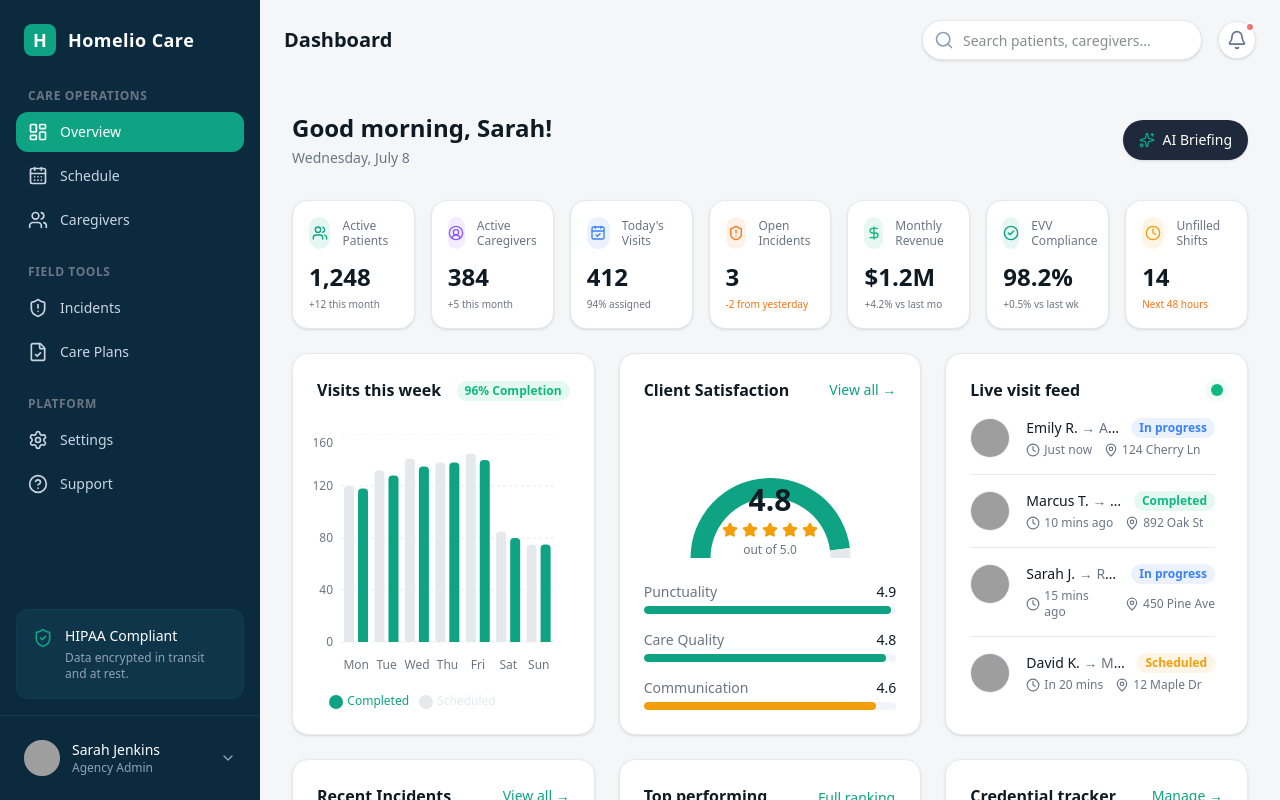
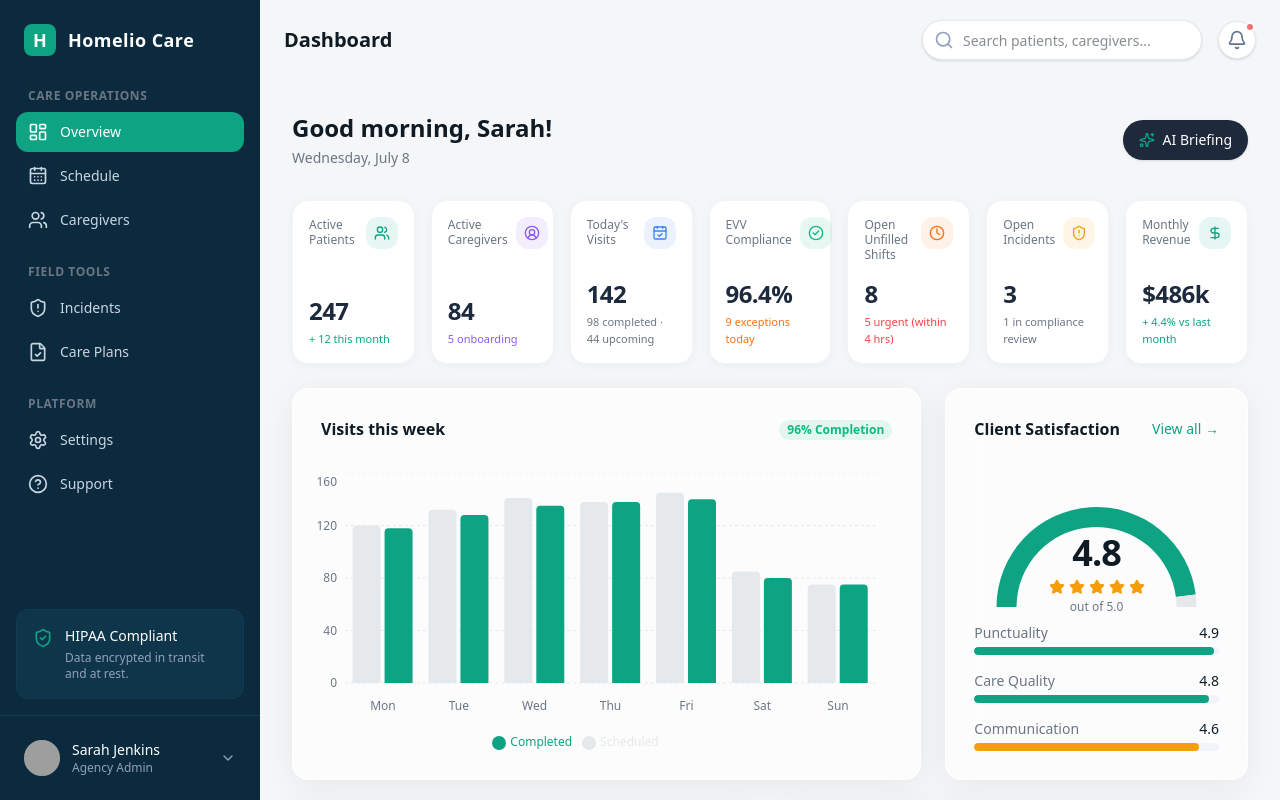
Before and after one commit to anilbuffer/homeliocare, a Next.js app: page /dashboard in a window 1280 px wide. Built offline with nearby package versions, Linux system fonts and the light colour scheme; grey boxes are pictures that could not be loaded.

Commit message:
feat: implement comprehensive dashboard layout with modular widgets and reusable UI components

```diff
--- a/src/app/dashboard/page.tsx
+++ b/src/app/dashboard/page.tsx
@@ -42,7 +42,7 @@ export default function DashboardPage() {
   }).format(new Date());
 
   return (
-    <div className="max-w-7xl mx-auto space-y-6">
+    <div className="w-full mx-auto space-y-6">
       {/* Greeting Header */}
       <div className="flex flex-col sm:flex-row sm:items-center justify-between gap-4 mb-8">
         <div>
@@ -61,37 +61,45 @@ export default function DashboardPage() {
           <KpiStrip />
         </motion.div>
 
-        {/* Row 2 */}
+        {/* Row 2: 2/3 and 1/3 */}
         <motion.div variants={item} className="grid grid-cols-1 lg:grid-cols-3 gap-6">
-          <VisitsChart />
-          <ClientSatisfaction />
-          <LiveVisitFeed />
+          <div className="lg:col-span-2">
+            <VisitsChart />
+          </div>
+          <div className="lg:col-span-1">
+            <ClientSatisfaction />
+          </div>
         </motion.div>
 
-        {/* Row 3 */}
+        {/* Row 3: 1/2 and 1/2 */}
+        <motion.div variants={item} className="grid grid-cols-1 lg:grid-cols-2 gap-6">
+          <EvvCompliance />
+          <WastedHours />
+        </motion.div>
+
+        {/* Row 4: 1/3, 1/3, 1/3 */}
+        <motion.div variants={item} className="grid grid-cols-1 lg:grid-cols-3 gap-6">
+          <FinancialHealth />
+          <AuthUtilization />
+          <CaregiverOvertime />
+        </motion.div>
+
+        {/* Row 5: 1/3, 1/3, 1/3 */}
         <motion.div variants={item} className="grid grid-cols-1 lg:grid-cols-3 gap-6">
           <RecentIncidents />
           <TopCaregivers />
           <CredentialTracker />
         </motion.div>
 
-        {/* Row 4 */}
+        {/* Row 6 & 7: Left 2/3 (At a glance + Insights), Right 1/3 (Live Feed) */}
         <motion.div variants={item} className="grid grid-cols-1 lg:grid-cols-3 gap-6">
-          <FinancialHealth />
-          <AuthUtilization />
-          <CaregiverOvertime />
-        </motion.div>
-
-        {/* Row 5 */}
-        <motion.div variants={item} className="grid grid-cols-1 lg:grid-cols-3 gap-6">
-          <EvvCompliance />
-          <WastedHours />
-          <AiInsights />
-        </motion.div>
-
-        {/* Row 6 */}
-        <motion.div variants={item}>
-          <BottomGlance />
+          <div className="lg:col-span-2 flex flex-col gap-6">
+            <BottomGlance />
+            <AiInsights />
+          </div>
+          <div className="lg:col-span-1">
+            <LiveVisitFeed />
+          </div>
         </motion.div>
       </motion.div>
     </div>
--- a/src/components/dashboard/AiInsights.tsx
+++ b/src/components/dashboard/AiInsights.tsx
@@ -2,59 +2,63 @@
 
 import React from "react";
 import { Card, CardHeader } from "@/components/ui/Card";
-import { Sparkles, Users, ShieldAlert, TrendingUp } from "lucide-react";
+import { Sparkles, Users, ShieldAlert, TrendingUp, AlertCircle, FileText } from "lucide-react";
 
 export function AiInsights() {
   return (
-    <Card className="flex flex-col h-full bg-gradient-to-b from-white to-slate-50">
+    <Card className="flex flex-col h-full">
       <CardHeader
-        title={<div className="flex items-center gap-2"><Sparkles className="w-4 h-4 text-brand-teal" /> Sidekick Insights</div>}
-        action={<span className="text-brand-teal text-sm font-medium">Ask Sidekick →</span>}
+        title="All Insights"
+        action={
+          <button className="flex items-center gap-2 bg-[#e6f6f4] text-brand-teal px-3 py-1.5 rounded-full text-xs font-semibold hover:bg-brand-teal/20 transition-colors">
+            <Sparkles className="w-3 h-3" />
+            Sidekick
+          </button>
+        }
       />
 
-      <div className="flex-1 space-y-4">
-        {/* Staffing Insight */}
-        <div className="bg-white border border-border-subtle rounded-xl p-3 shadow-sm hover:shadow-md transition-shadow cursor-pointer">
-          <div className="flex gap-3">
-            <div className="w-8 h-8 rounded-lg bg-accent-blue/10 text-accent-blue flex items-center justify-center shrink-0">
-              <Users className="w-4 h-4" />
-            </div>
-            <div>
-              <div className="text-sm font-semibold mb-1">Staffing Shortfall Risk</div>
-              <div className="text-xs text-text-secondary leading-relaxed">
-                You have 14 unfilled shifts in the next 48 hours. Consider offering premium pay to available staff to cover the gap.
-              </div>
-            </div>
+      <div className="flex-1 flex flex-col gap-3 mt-4 overflow-y-auto pr-1 [&::-webkit-scrollbar]:w-1.5 [&::-webkit-scrollbar-track]:bg-transparent [&::-webkit-scrollbar-thumb]:bg-slate-200 hover:[&::-webkit-scrollbar-thumb]:bg-slate-300 [&::-webkit-scrollbar-thumb]:rounded-full">
+        {/* Staffing */}
+        <div className="flex gap-4 p-4 bg-white border border-slate-100 shadow-[0_2px_10px_rgba(0,0,0,0.04)] hover:shadow-[0_4px_20px_rgba(0,0,0,0.08)] rounded-2xl transition-all hover:-translate-y-0.5 cursor-pointer group shrink-0">
+          <div className="w-10 h-10 rounded-xl bg-brand-teal/10 text-brand-teal flex items-center justify-center shrink-0 border border-brand-teal/20 shadow-inner group-hover:scale-110 transition-transform">
+            <Users className="w-5 h-5" />
+          </div>
+          <div className="flex-1">
+            <div className="text-[13px] font-bold text-slate-800 mb-1 leading-tight">Staffing</div>
+            <div className="text-[11.5px] font-medium text-text-secondary leading-snug">3 caregivers needed in the Mission district by Thursday. Predicted demand from 4 new intakes.</div>
           </div>
         </div>
 
-        {/* Compliance Insight */}
-        <div className="bg-white border border-border-subtle rounded-xl p-3 shadow-sm hover:shadow-md transition-shadow cursor-pointer">
-          <div className="flex gap-3">
-            <div className="w-8 h-8 rounded-lg bg-accent-orange/10 text-accent-orange flex items-center justify-center shrink-0">
-              <ShieldAlert className="w-4 h-4" />
-            </div>
-            <div>
-              <div className="text-sm font-semibold mb-1">Authorization Alerts</div>
-              <div className="text-xs text-text-secondary leading-relaxed">
-                12 patients are exceeding 90% of their authorized hours. Review care plans to prevent unbillable visits.
-              </div>
-            </div>
+        {/* Compliance */}
+        <div className="flex gap-4 p-4 bg-white border border-slate-100 shadow-[0_2px_10px_rgba(0,0,0,0.04)] hover:shadow-[0_4px_20px_rgba(0,0,0,0.08)] rounded-2xl transition-all hover:-translate-y-0.5 cursor-pointer group shrink-0">
+          <div className="w-10 h-10 rounded-xl bg-accent-blue/10 text-accent-blue flex items-center justify-center shrink-0 border border-accent-blue/20 shadow-inner group-hover:scale-110 transition-transform">
+            <FileText className="w-5 h-5" />
+          </div>
+          <div className="flex-1">
+            <div className="text-[13px] font-bold text-slate-800 mb-1 leading-tight">Compliance</div>
+            <div className="text-[11.5px] font-medium text-text-secondary leading-snug">2 CPR certifications expiring within 14 days. Automated reminders queued.</div>
           </div>
         </div>
 
-        {/* Performance Insight */}
-        <div className="bg-white border border-border-subtle rounded-xl p-3 shadow-sm hover:shadow-md transition-shadow cursor-pointer">
-          <div className="flex gap-3">
-            <div className="w-8 h-8 rounded-lg bg-accent-green/10 text-accent-green flex items-center justify-center shrink-0">
-              <TrendingUp className="w-4 h-4" />
-            </div>
-            <div>
-              <div className="text-sm font-semibold mb-1">Revenue Optimization</div>
-              <div className="text-xs text-text-secondary leading-relaxed">
-                Fixing the 8 missing EVV location exceptions today could release $1,400 in held billing.
-              </div>
-            </div>
+        {/* Risk */}
+        <div className="flex gap-4 p-4 bg-white border border-slate-100 shadow-[0_2px_10px_rgba(0,0,0,0.04)] hover:shadow-[0_4px_20px_rgba(0,0,0,0.08)] rounded-2xl transition-all hover:-translate-y-0.5 cursor-pointer group shrink-0">
+          <div className="w-10 h-10 rounded-xl bg-accent-orange/10 text-accent-orange flex items-center justify-center shrink-0 border border-accent-orange/20 shadow-inner group-hover:scale-110 transition-transform">
+            <AlertCircle className="w-5 h-5" />
+          </div>
+          <div className="flex-1">
+            <div className="text-[13px] font-bold text-slate-800 mb-1 leading-tight">Risk</div>
+            <div className="text-[11.5px] font-medium text-text-secondary leading-snug">Patient Robert Alvarez fall risk increased — recommend care plan review. <span className="text-accent-orange font-semibold">Authorization expires in 5 days</span> — renewal request not yet submitted.</div>
+          </div>
+        </div>
+
+        {/* Financial */}
+        <div className="flex gap-4 p-4 bg-white border border-slate-100 shadow-[0_2px_10px_rgba(0,0,0,0.04)] hover:shadow-[0_4px_20px_rgba(0,0,0,0.08)] rounded-2xl transition-all hover:-translate-y-0.5 cursor-pointer group shrink-0">
+          <div className="w-10 h-10 rounded-xl bg-accent-amber/10 text-accent-amber flex items-center justify-center shrink-0 border border-accent-amber/20 shadow-inner group-hover:scale-110 transition-transform">
+            <TrendingUp className="w-5 h-5" />
+          </div>
+          <div className="flex-1">
+            <div className="text-[13px] font-bold text-slate-800 mb-1 leading-tight">Financial</div>
+            <div className="text-[11.5px] font-medium text-text-secondary leading-snug">3 Medicaid claims denied this week — authorization code mismatch. Review before timely filing deadline (12 days).</div>
           </div>
         </div>
       </div>
--- a/src/components/dashboard/ClientSatisfaction.tsx
+++ b/src/components/dashboard/ClientSatisfaction.tsx
@@ -22,8 +22,8 @@ export function ClientSatisfaction() {
       <CardHeader title="Client Satisfaction" action={<span className="text-brand-teal text-sm font-medium">View all →</span>} />
 
       {/* Gauge Area */}
-      <div className="relative h-[140px] flex items-end justify-center mb-6">
-        <div className="absolute inset-0 top-4">
+      <div className="relative h-[150px] flex items-end justify-center mb-4">
+        <div className="absolute inset-0 top-2">
           <ResponsiveContainer width="100%" height="200%">
             <PieChart>
               <Pie
@@ -32,25 +32,25 @@ export function ClientSatisfaction() {
                 cy="50%"
                 startAngle={180}
                 endAngle={0}
-                innerRadius={60}
-                outerRadius={80}
+                innerRadius={80}
+                outerRadius={100}
                 dataKey="value"
                 stroke="none"
               >
                 <Cell fill="#0EA383" />
-                <Cell fill="#E5E9EC" />
+                <Cell fill="#E5E9EC" className="dark:fill-slate-700" />
               </Pie>
             </PieChart>
           </ResponsiveContainer>
         </div>
-        <div className="text-center z-10 flex flex-col items-center">
-          <div className="text-3xl font-bold text-text-primary">{score.toFixed(1)}</div>
-          <div className="flex items-center gap-1 text-accent-amber mt-1">
+        <div className="text-center z-10 flex flex-col items-center translate-y-2">
+          <div className="text-4xl font-bold text-text-primary tracking-tight">{score.toFixed(1)}</div>
+          <div className="flex items-center gap-1 text-accent-amber mt-1.5">
             {[1, 2, 3, 4, 5].map((s) => (
               <Star key={s} className="w-4 h-4 fill-current" />
             ))}
           </div>
-          <div className="text-xs text-text-secondary mt-1">out of 5.0</div>
+          <div className="text-xs font-medium text-text-secondary mt-1">out of {maxScore.toFixed(1)}</div>
         </div>
       </div>
 
--- a/src/components/dashboard/KpiStrip.tsx
+++ b/src/components/dashboard/KpiStrip.tsx
@@ -6,13 +6,13 @@ import { Card } from "@/components/ui/Card";
 import { cn } from "@/components/ui/Card";
 
 const kpiData = [
-  { label: "Active Patients", value: "1,248", trend: "+12 this month", icon: Users, color: "text-brand-teal", bg: "bg-brand-teal/10" },
-  { label: "Active Caregivers", value: "384", trend: "+5 this month", icon: UserCircle2, color: "text-accent-purple", bg: "bg-accent-purple/10" },
-  { label: "Today's Visits", value: "412", trend: "94% assigned", icon: CalendarCheck, color: "text-accent-blue", bg: "bg-accent-blue/10" },
-  { label: "Open Incidents", value: "3", trend: "-2 from yesterday", icon: ShieldAlert, color: "text-accent-orange", bg: "bg-accent-orange/10", negativeTrend: true },
-  { label: "Monthly Revenue", value: "$1.2M", trend: "+4.2% vs last mo", icon: DollarSign, color: "text-accent-green", bg: "bg-accent-green/10" },
-  { label: "EVV Compliance", value: "98.2%", trend: "+0.5% vs last wk", icon: CheckCircle2, color: "text-brand-teal", bg: "bg-brand-teal/10" },
-  { label: "Unfilled Shifts", value: "14", trend: "Next 48 hours", icon: Clock, color: "text-accent-amber", bg: "bg-accent-amber/10", negativeTrend: true },
+  { label: "Active Patients", value: "247", trend: "+ 12 this month", icon: Users, color: "text-brand-teal", bg: "bg-brand-teal/10", trendColor: "text-brand-teal" },
+  { label: "Active Caregivers", value: "84", trend: "5 onboarding", icon: UserCircle2, color: "text-accent-purple", bg: "bg-accent-purple/10", trendColor: "text-accent-purple" },
+  { label: "Today's Visits", value: "142", trend: "98 completed · 44 upcoming", icon: CalendarCheck, color: "text-accent-blue", bg: "bg-accent-blue/10", trendColor: "text-text-secondary" },
+  { label: "EVV Compliance", value: "96.4%", trend: "9 exceptions today", icon: CheckCircle2, color: "text-accent-green", bg: "bg-accent-green/10", trendColor: "text-accent-orange" },
+  { label: "Open Unfilled Shifts", value: "8", trend: "5 urgent (within 4 hrs)", icon: Clock, color: "text-accent-orange", bg: "bg-accent-orange/10", trendColor: "text-accent-red" },
+  { label: "Open Incidents", value: "3", trend: "1 in compliance review", icon: ShieldAlert, color: "text-accent-amber", bg: "bg-accent-amber/10", trendColor: "text-text-secondary" },
+  { label: "Monthly Revenue", value: "$486k", trend: "+ 4.4% vs last month", icon: DollarSign, color: "text-brand-teal", bg: "bg-brand-teal/10", trendColor: "text-brand-teal" },
 ];
 
 export function KpiStrip() {
@@ -21,23 +21,22 @@ export function KpiStrip() {
       {kpiData.map((kpi, idx) => {
         const Icon = kpi.icon;
         return (
-          <Card key={idx} className="p-4 sm:p-4 flex flex-col justify-between h-full group" noPadding>
-            <div className="flex items-center gap-3 mb-3">
-              <div className={cn("w-8 h-8 rounded-full flex items-center justify-center transition-transform group-hover:scale-110", kpi.bg, kpi.color)}>
+          <div key={idx} className="bg-white border border-slate-100 shadow-[0_2px_10px_rgba(0,0,0,0.04)] rounded-2xl p-4 hover:shadow-[0_4px_20px_rgba(0,0,0,0.08)] transition-all hover:-translate-y-0.5 flex flex-col h-full group relative">
+            <div className="flex justify-between items-start mb-4">
+              <span className="text-[12px] font-medium text-text-secondary leading-tight pr-2">{kpi.label}</span>
+              <div className={cn("w-8 h-8 rounded-xl flex items-center justify-center transition-all duration-300 group-hover:scale-110 group-hover:rotate-3 shrink-0", kpi.bg, kpi.color)}>
                 <Icon className="w-4 h-4" />
               </div>
-              <span className="text-xs font-medium text-text-secondary leading-tight">{kpi.label}</span>
             </div>
-            <div>
-              <div className="text-2xl font-bold text-text-primary">{kpi.value}</div>
-              <div className={cn(
-                "text-[10px] mt-1 font-medium",
-                kpi.negativeTrend ? "text-accent-orange" : "text-text-secondary"
-              )}>
+            <div className="mt-auto">
+              <div className="text-2xl font-bold text-slate-800 tracking-tight mb-1">
+                {kpi.value}
+              </div>
+              <div className={cn("text-[11px] font-medium", kpi.trendColor)}>
                 {kpi.trend}
               </div>
             </div>
-          </Card>
+          </div>
         );
       })}
     </div>
--- a/src/components/dashboard/LiveVisitFeed.tsx
+++ b/src/components/dashboard/LiveVisitFeed.tsx
@@ -3,42 +3,43 @@
 import React from "react";
 import { Card, CardHeader } from "@/components/ui/Card";
 import { Badge } from "@/components/ui/Badge";
-import { Avatar } from "@/components/ui/Avatar";
-import { MapPin, Clock } from "lucide-react";
+import { cn } from "@/components/ui/Card";
 
 const feedData = [
-  { id: 1, time: "Just now", caregiver: "Emily R.", patient: "Arthur D.", address: "124 Cherry Ln", status: "In progress", variant: "info" as const, avatar: "https://i.pravatar.cc/150?u=1" },
-  { id: 2, time: "10 mins ago", caregiver: "Marcus T.", patient: "Helen S.", address: "892 Oak St", status: "Completed", variant: "success" as const, avatar: "https://i.pravatar.cc/150?u=2" },
-  { id: 3, time: "15 mins ago", caregiver: "Sarah J.", patient: "Robert M.", address: "450 Pine Ave", status: "In progress", variant: "info" as const, avatar: "https://i.pravatar.cc/150?u=3" },
-  { id: 4, time: "In 20 mins", caregiver: "David K.", patient: "Mary W.", address: "12 Maple Dr", status: "Scheduled", variant: "warning" as const, avatar: "https://i.pravatar.cc/150?u=4" },
+  { id: 1, time: "08:00 AM", initials: "MC", bg: "bg-brand-teal/10 text-brand-teal", name: "Margaret Chen", role: "MD", address: "1289 Sunset Blvd", status: "Completed", variant: "success" as const },
+  { id: 2, time: "08:00 AM", initials: "RA", bg: "bg-accent-blue/10 text-accent-blue", name: "Robert Alvarez", role: "RN", address: "44 Cedar Ave", status: "In progress", variant: "info" as const },
+  { id: 3, time: "09:00 AM", initials: "AT", bg: "bg-accent-purple/10 text-accent-purple", name: "Aiko Tanaka", role: "LPN", address: "33 Fillmore St", status: "Scheduled", variant: "warning" as const },
+  { id: 4, time: "09:00 AM", initials: "TB", bg: "bg-accent-amber/10 text-accent-amber", name: "Thomas Becker", role: "MD", address: "18 El Camino", status: "Scheduled", variant: "warning" as const },
+  { id: 5, time: "09:00 AM", initials: "MC", bg: "bg-brand-teal/10 text-brand-teal", name: "Margaret Chen", role: "MD", address: "1289 Sunset Blvd", status: "Scheduled", variant: "warning" as const },
 ];
 
 export function LiveVisitFeed() {
   return (
     <Card className="flex flex-col h-full">
-      <CardHeader title="Live visit feed" action={<span className="relative flex h-3 w-3"><span className="animate-ping absolute inline-flex h-full w-full rounded-full bg-accent-green opacity-75"></span><span className="relative inline-flex rounded-full h-3 w-3 bg-accent-green"></span></span>} />
+      <CardHeader title="Live visit feed" action={<span className="text-brand-teal text-sm font-medium">View all →</span>} />
 
-      <div className="flex-1 overflow-y-auto space-y-4 pr-2 scrollbar-thin">
+      <div className="flex-1 space-y-3 mt-4 overflow-y-auto pr-1 [&::-webkit-scrollbar]:w-1.5 [&::-webkit-scrollbar-track]:bg-transparent [&::-webkit-scrollbar-thumb]:bg-slate-200 hover:[&::-webkit-scrollbar-thumb]:bg-slate-300 [&::-webkit-scrollbar-thumb]:rounded-full">
         {feedData.map((item) => (
-          <div key={item.id} className="flex gap-4 items-start pb-4 border-b border-border-subtle last:border-0 last:pb-0">
-            <Avatar src={item.avatar} fallback={item.caregiver.charAt(0)} size="md" />
-            <div className="flex-1 min-w-0">
-              <div className="flex justify-between items-start mb-1">
-                <div className="font-medium text-text-primary text-sm truncate">
-                  {item.caregiver} <span className="text-text-secondary font-normal">→ {item.patient}</span>
+          <div key={item.id} className="flex gap-3 items-center bg-white border border-slate-100 shadow-[0_2px_10px_rgba(0,0,0,0.04)] hover:shadow-[0_4px_20px_rgba(0,0,0,0.08)] rounded-2xl p-3 transition-all hover:-translate-y-0.5 group shrink-0">
+            <div className="w-14 text-[11px] font-bold text-slate-400 shrink-0 text-right leading-tight">
+              {item.time.replace(' ', '\n')}
+            </div>
+            <div className={cn("w-10 h-10 rounded-xl flex items-center justify-center text-[13px] font-bold shrink-0 shadow-inner border border-white/50 group-hover:scale-110 transition-transform", item.bg)}>
+              {item.initials}
+            </div>
+            <div className="flex-1 min-w-0 flex justify-between items-center">
+              <div>
+                <div className="font-bold text-slate-800 text-[13px] truncate flex items-center gap-1.5 mb-0.5 tracking-tight">
+                  {item.name}
+                  <span className="text-[9px] font-bold text-accent-orange px-1.5 py-0.5 bg-accent-orange/10 rounded-md border border-accent-orange/20 uppercase tracking-wider">
+                    {item.role}
+                  </span>
                 </div>
-                <Badge variant={item.variant} className="ml-2 shrink-0">{item.status}</Badge>
-              </div>
-              <div className="flex items-center gap-3 text-xs text-text-secondary">
-                <div className="flex items-center gap-1">
-                  <Clock className="w-3.5 h-3.5" />
-                  {item.time}
-                </div>
-                <div className="flex items-center gap-1 truncate">
-                  <MapPin className="w-3.5 h-3.5" />
+                <div className="text-[11px] font-medium text-text-secondary truncate">
                   {item.address}
                 </div>
               </div>
+              <Badge variant={item.variant} className="ml-2 shadow-sm shrink-0">{item.status}</Badge>
             </div>
           </div>
         ))}
--- a/src/components/ui/Card.tsx
+++ b/src/components/ui/Card.tsx
@@ -18,8 +18,8 @@ export const Card = React.forwardRef<HTMLDivElement, CardProps>(
       <motion.div
         ref={ref}
         className={cn(
-          "bg-surface rounded-2xl border border-border-subtle shadow-sm transition-all duration-200 hover:-translate-y-0.5 hover:shadow-md hover:border-brand-teal/20",
-          !noPadding && "p-5 sm:p-6",
+          "bg-white/70 backdrop-blur-xl rounded-2xl border border-white shadow-[0_6px_32px_rgba(0,0,0,0.06)] transition-all duration-300 hover:-translate-y-1 hover:shadow-[0_10px_40px_rgba(0,0,0,0.1)] hover:border-brand-teal/60 relative overflow-hidden",
+          !noPadding && "p-6 sm:p-7",
           className
         )}
         {...props}
--- a/tsconfig.json
+++ b/tsconfig.json
@@ -18,6 +18,7 @@
         "name": "next"
       }
     ],
+    "baseUrl": ".",
     "paths": {
       "@/*": ["./src/*"]
     }
```
Also changed, not shown: src/components/dashboard/BottomGlance.tsx (+63 -59 lines), src/components/dashboard/WastedHours.tsx (+30 -25 lines).
